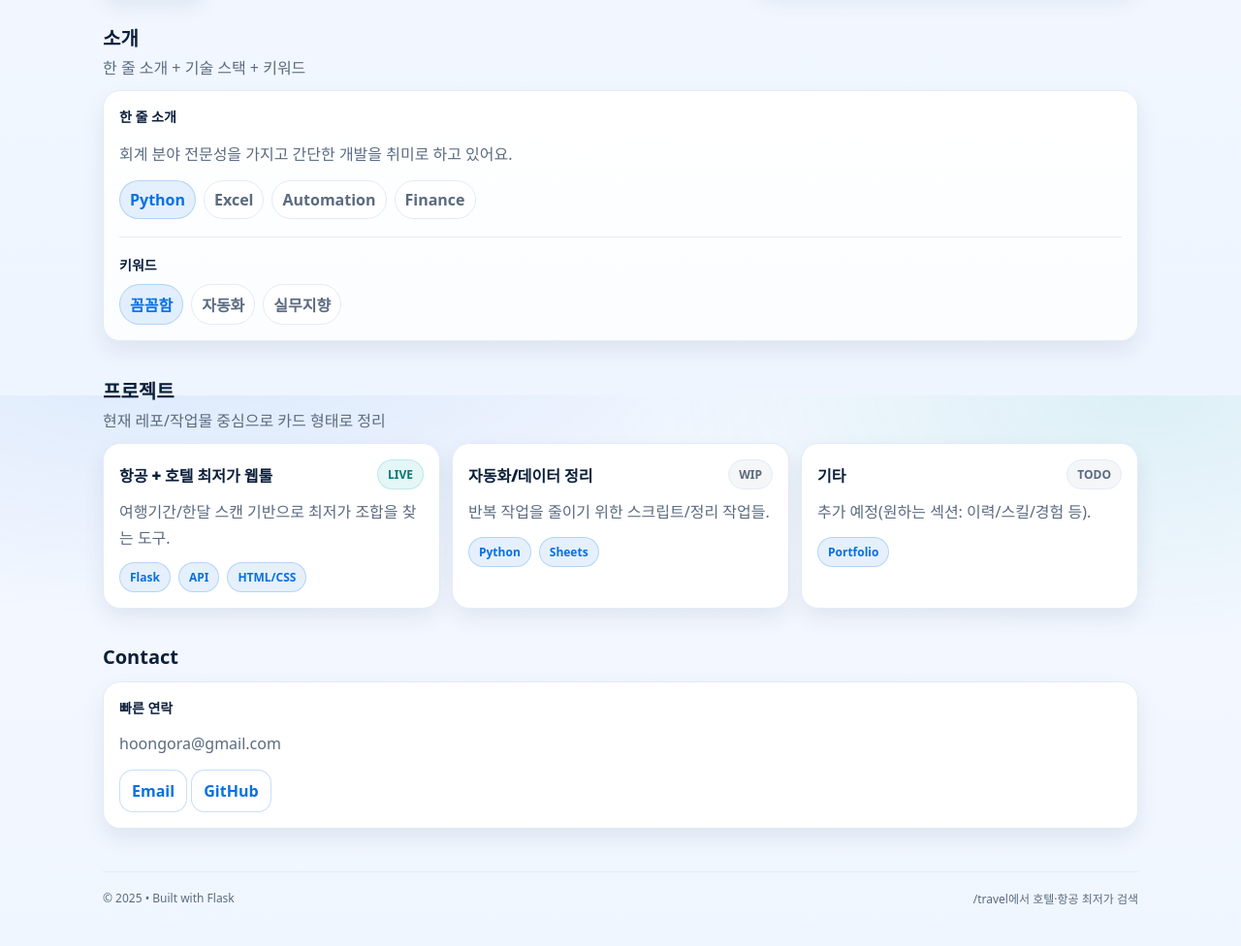
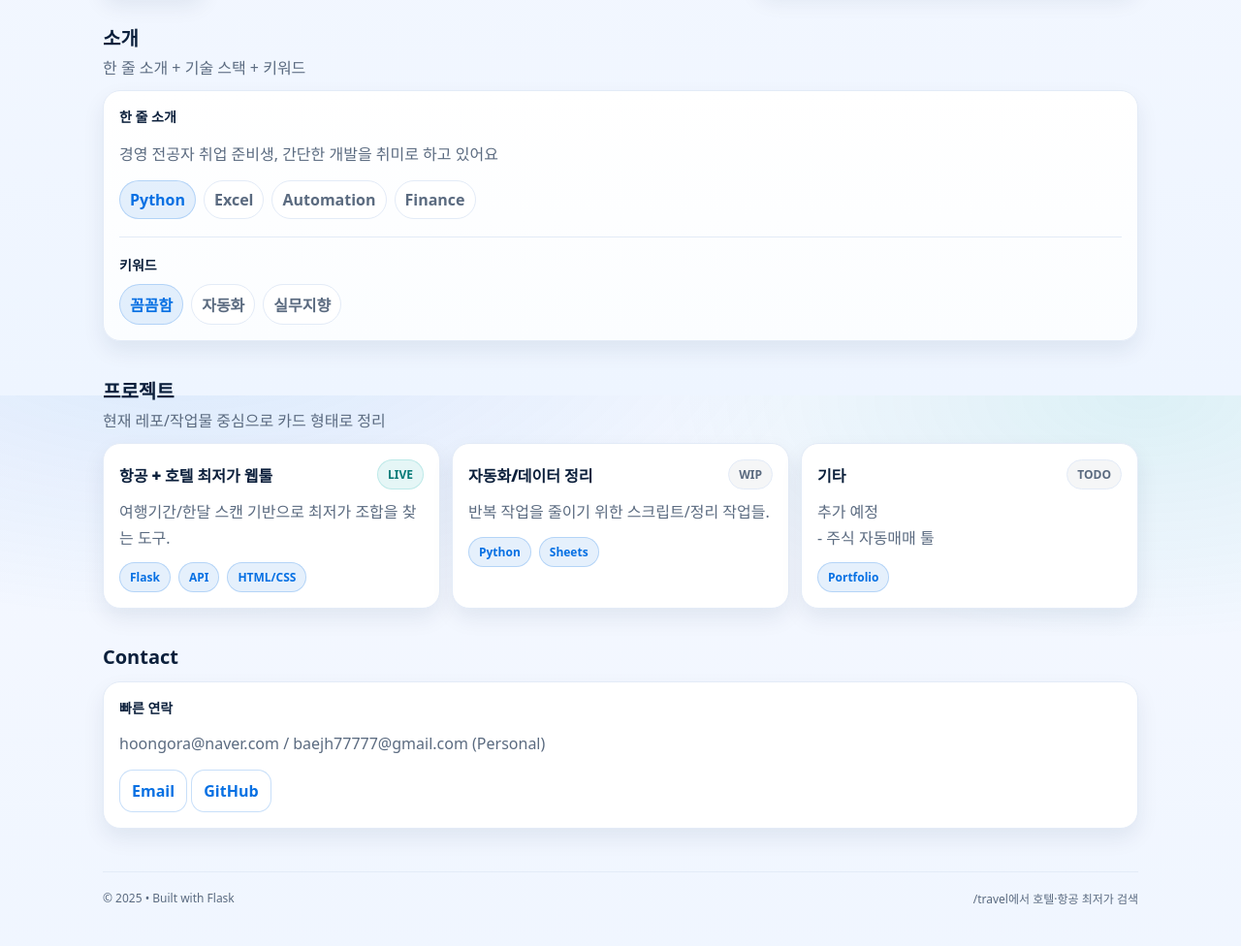
Before and after one commit to bae77777-afk/Flight_hotels, a Flask app: page / in a window 1280 px wide. Shown: the part 392-1368 px from the top of the page at 97% size. Run offline with Flask 2, Linux system fonts and the light colour scheme.

Commit message:
style: 소개 섹션 내용 수정 및 연락처 이메일 업데이트

```diff
--- a/templates/index.html
+++ b/templates/index.html
@@ -60,7 +60,7 @@
 
   <div class="card soft">
     <div class="card-title">한 줄 소개</div>
-    <p class="muted">회계 분야 전문성을 가지고 간단한 개발을 취미로 하고 있어요.</p>
+    <p class="muted">경영 전공자 취업 준비생, 간단한 개발을 취미로 하고 있어요</p>
 
     <div class="chips">
       <span class="chip blue">Python</span>
@@ -123,7 +123,8 @@
         <span class="tag ghost">TODO</span>
       </div>
       <p class="project-desc">
-        추가 예정(원하는 섹션: 이력/스킬/경험 등).
+        추가 예정 <br>
+        - 주식 자동매매 툴
       </p>
       <div class="project-meta">
         <span class="pill">Portfolio</span>
@@ -141,7 +142,7 @@
   <div class="grid2">
     <div class="card">
       <div class="card-title">빠른 연락</div>
-      <p class="muted">hoongora@gmail.com</p>
+      <p class="muted">hoongora@naver.com / baejh77777@gmail.com (Personal)</p>
       <div class="hero-actions">
         <a class="btn ghost" href="mailto:hoongora@naver.com">Email</a>
         <a class="btn ghost" href="https://github.com/bae77777-afk" target="_blank" rel="noopener">GitHub</a>
```
